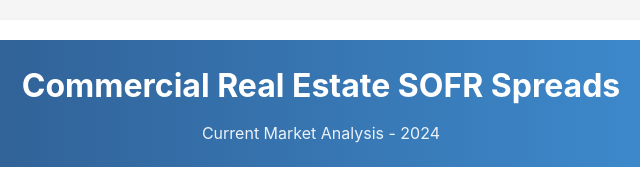
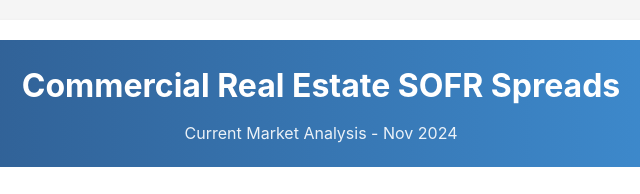
Before and after one commit to tony-42069/cre-sofr-spreads-dashboard, a plain HTML site: page index.html in a window 1280 px wide. Shown: the top 194 px of the page, 319-959 px from the left. Drawn offline with nearby package versions, Linux system fonts and the light colour scheme.

Commit message:
Update title in index.html

```diff
--- a/index.html
+++ b/index.html
@@ -91,7 +91,7 @@
     <div class="container">
         <div class="header">
             <h1>Commercial Real Estate SOFR Spreads</h1>
-            <p>Current Market Analysis - 2024</p>
+            <p>Current Market Analysis - Nov 2024</p>
         </div>
 
         <div class="grid">
```
